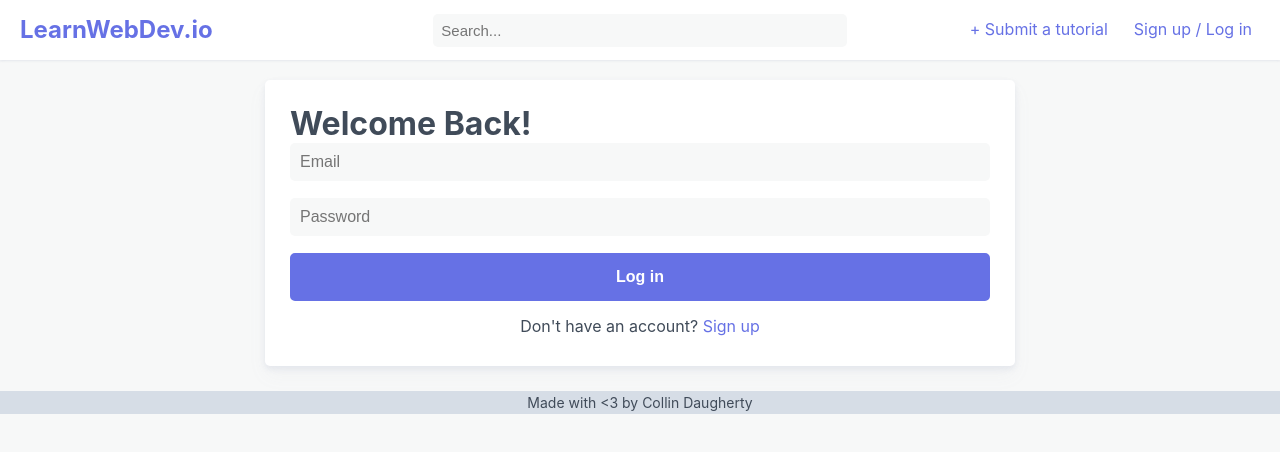
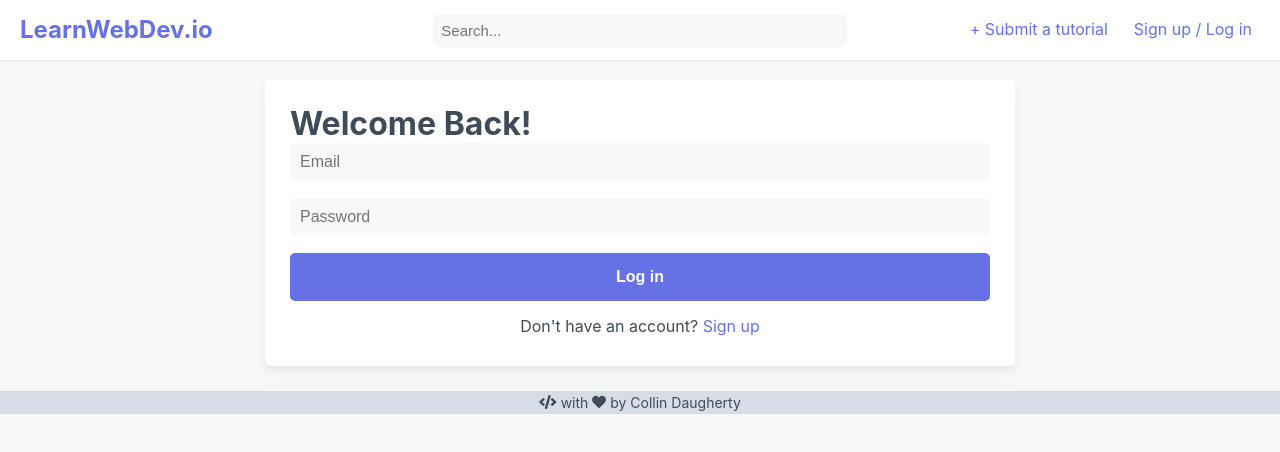
Before and after one commit to CollinDaugherty/learnwebdev, a React (Create React App) app in the folder client/: page /login in a window 1280 px wide. Shown: the top 452 px of the page. Built offline with nearby package versions, Linux system fonts and the light colour scheme; no server answers.

Commit message:
style tweaks

```diff
--- a/client/src/components/Footer.js
+++ b/client/src/components/Footer.js
@@ -1,6 +1,9 @@
 import React from 'react';
 import styled from 'styled-components';
 import Container from './styles/blocks/Container';
+
+import { FontAwesomeIcon } from '@fortawesome/react-fontawesome';
+import { faHeart, faCode } from '@fortawesome/free-solid-svg-icons';
 
 const Foot = styled.footer`
   background: ${props => props.theme.color.neutral._300};
@@ -13,7 +16,10 @@ const Footer = () => {
   return (
     <Foot>
       <Container>
-        <p>Made with &lt;3 by Collin Daugherty</p>
+        <p>
+          <FontAwesomeIcon icon={faCode} /> with{' '}
+          <FontAwesomeIcon icon={faHeart} /> by Collin Daugherty
+        </p>
       </Container>
     </Foot>
   );
--- a/client/src/components/UserMenu.js
+++ b/client/src/components/UserMenu.js
@@ -12,7 +12,6 @@ const UserMenu = () => {
         <Dropdown>
           <button>
             <FontAwesomeIcon icon='user-circle' />
-            {name}
           </button>
 
           <ul>
@@ -35,12 +34,12 @@ const UserMenu = () => {
 
             <hr />
 
-            <a href='/'>
+            {/* <a href='/'>
               <li>Help</li>
             </a>
             <a href='/'>
               <li>Settings</li>
-            </a>
+            </a> */}
             <button onClick={logout}>
               <li>Logout</li>
             </button>
```
